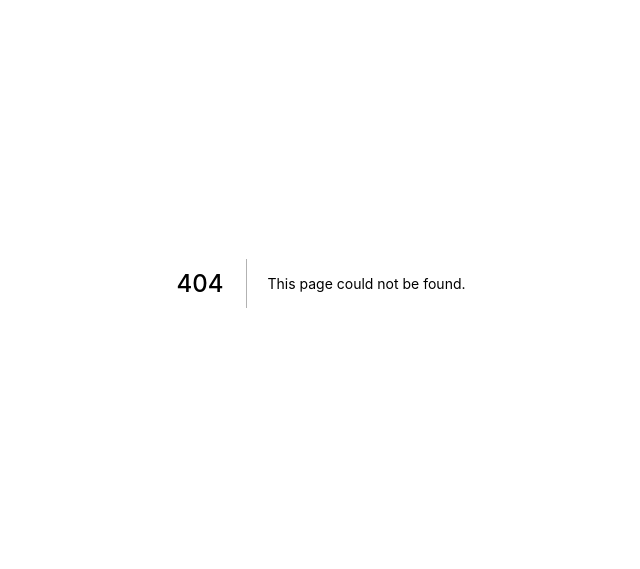
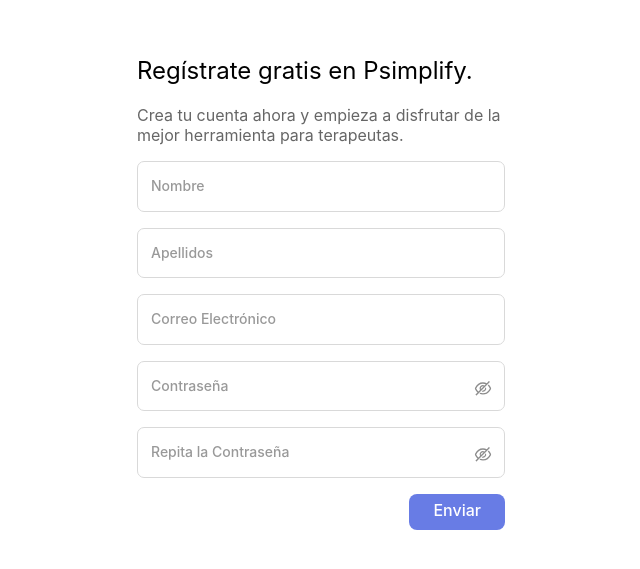
Before and after one commit to fbgoode/psimplify-f, a Next.js app: page /register in a window 1280 px wide. Before the commit this address had no page. Shown: the part 117-686 px from the top of the page, without its empty margins (319-959 px from the left). Built offline with nearby package versions, Linux system fonts and the light colour scheme; what @aws-amplify/api, @aws-amplify/auth would draw is missing.

Commit message:
Made register page.

```diff
--- /dev/null
+++ b/pages/register/index.jsx
@@ -0,0 +1,134 @@
+import React, { useEffect, useState } from "react";
+// import Header from "../../components/Header";
+import validate from "../../tools/validate";
+import CTAButton from "../../components/CTAButton";
+import FormInput from "../../components/FormInput";
+import { Form } from 'antd';
+import Loading from "../../components/Loading";
+// import Message from "../../components/Message/Message";
+import {connect} from 'react-redux';
+import {QUEUE_MESSAGE} from '../../redux/types';
+import { useRouter } from 'next/router';
+import styles from './styles.module.css';
+import { Auth } from '@aws-amplify/auth';
+
+const Register = (props) => {
+
+  const router = useRouter();
+
+  if (props.user?.id) router.push('/appointments');
+
+  const [user, setUser] = useState({
+    email: "",
+    password: "",
+    name: "",
+    lastname: "",
+    passwordValidation: ""
+  });
+
+  // const [message, setMessage] = useState([]);
+  const [errors, setErrors] = useState({});
+  const [loading, setLoading] = useState(false);
+
+  // Manejar el estado
+
+  const updateUser = (key, value) => {
+    setUser({ ...user, [key]: value });
+    if (Object.keys(errors).length > 0) setErrors(validate({ ...user, [key]: value }, "register"));
+  };
+
+  // Envio de datos del registro
+
+  const sendData = async () => {
+    const errs = validate(user, "register");
+    setErrors(errs);
+
+    if (Object.keys(errs).length > 0) return;
+
+    setLoading(true);
+    Auth.signUp({
+      username: user.email,
+      password: user.password,
+      attributes: {
+          email: user.email,
+          given_name: user.name,
+          family_name: user.lastname
+      }
+    })
+    .then(handleSuccess)
+    .catch(handleFail);
+  };
+
+  const handleSuccess = (response) => {
+    console.log(response);
+    // props.dispatch({type:QUEUE_MESSAGE, payload:{text:"Registrado exitosamente. Ya puede iniciar sesión.",type:'success'}});
+    // router.push("/");
+  }
+
+  const handleFail = (error) => {
+    console.log(error);
+    setLoading(false);
+  }
+
+  // const newMessage = (msg) => {
+  //   const key = ~(Math.random() * 99999);
+  //   setMessage([...message, <Message key={key} text={msg}></Message>]);
+  // };
+
+  useEffect(() => {
+    const listener = event => {
+      if (event.code === "Enter" || event.code === "NumpadEnter") {
+        sendData();
+      }
+    };
+    document.addEventListener("keydown", listener);
+    return () => {
+      document.removeEventListener("keydown", listener);
+    };
+  }, [user]);
+
+  return (
+    <>
+      {/* <Header></Header> */}
+      <Loading visible={loading}></Loading>
+      <div className={styles.registerContainer}>
+        {/* {message} */}
+        <div className={styles.registerForm}>
+            <h2>Regístrate gratis en Psimplify.</h2>
+            <p>Crea tu cuenta ahora y empieza a disfrutar de la mejor herramienta para terapeutas.</p>
+
+            <div className={styles.inputContainer}>
+                <Form.Item validateStatus={errors.name?.status} help={errors.name?.help}>
+                    <FormInput label="Nombre" name="name" onChange={updateUser} />
+                </Form.Item>
+            </div>
+            <div className={styles.inputContainer}>
+                <Form.Item validateStatus={errors.lastname?.status} help={errors.lastname?.help}>
+                    <FormInput label="Apellidos" name="lastname" onChange={updateUser} />
+                </Form.Item>
+            </div>
+            <div className={styles.inputContainer}>
+                <Form.Item validateStatus={errors.email?.status} help={errors.email?.help}>
+                    <FormInput label="Correo Electrónico" name="email" onChange={updateUser}/>
+                </Form.Item>
+            </div>
+            <div className={styles.inputContainer}>
+                <Form.Item validateStatus={errors.password?.status} help={errors.password?.help}>
+                    <FormInput type="Password" label="Contraseña" name="password" onChange={updateUser} />
+                </Form.Item>
+            </div>
+            <div className={styles.inputContainer}>
+                <Form.Item validateStatus={errors.passwordValidation?.status} help={errors.passwordValidation?.help}>
+                    <FormInput type="Password" label="Repita la Contraseña" name="passwordValidation" onChange={updateUser} />
+                </Form.Item>
+            </div>
+            <div className={styles.buttonContainer}>
+                <CTAButton text="Enviar" onClick={() => sendData()}/>
+            </div>
+        </div>
+      </div>
+    </>
+  );
+};
+
+export default connect((state)=>({credentials: state.credentials,queuedmessage:state.message}))(Register);
--- /dev/null
+++ b/pages/register/styles.module.css
@@ -0,0 +1,51 @@
+.registerContainer{
+    flex: 1 1 auto;
+    display: flex;
+    flex-direction: column;
+    align-items: center;
+    justify-content: center;
+    position: relative;
+}
+
+.registerContainer h2 {
+    font-weight: normal;
+}
+
+.registerContainer p {
+    color: #666;
+}
+
+.buttonContainer {
+    display:flex;
+    justify-content: flex-end;
+}
+
+.registerForm {
+    text-align: left;
+    max-width: 100%;
+    width:25em;
+    box-sizing: border-box;
+    padding:1em;
+}
+
+.inputContainer {
+    width:100%;
+    display:flex;
+    justify-content: space-between;
+    flex-wrap: wrap;
+    margin-bottom: 1em;
+}
+
+.inputContainer > div {
+    width:100%;
+}
+
+.inputContainer.twocols > div {
+    width:48%;
+}
+
+@media (max-width:575px) {
+    .inputContainer.twocols > div {
+        width:100%;
+    }
+}
```
